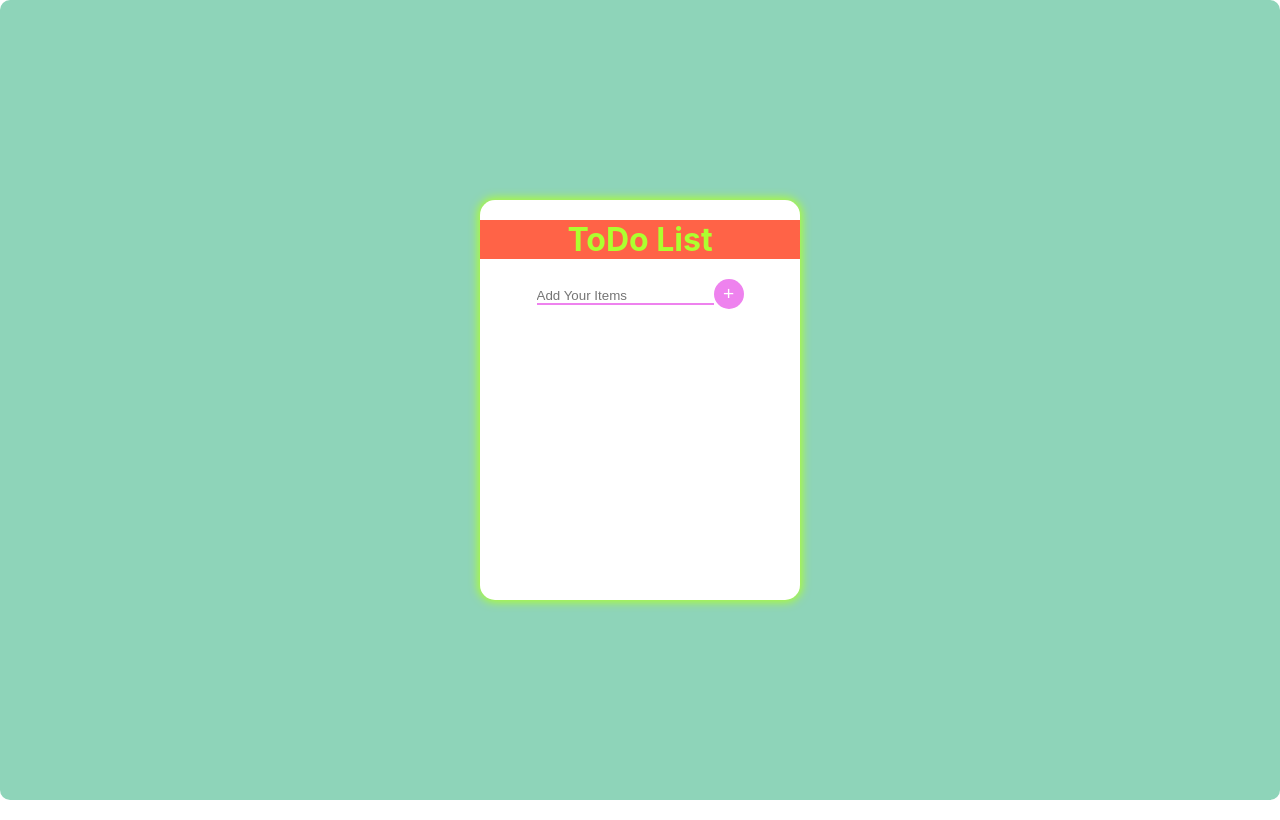
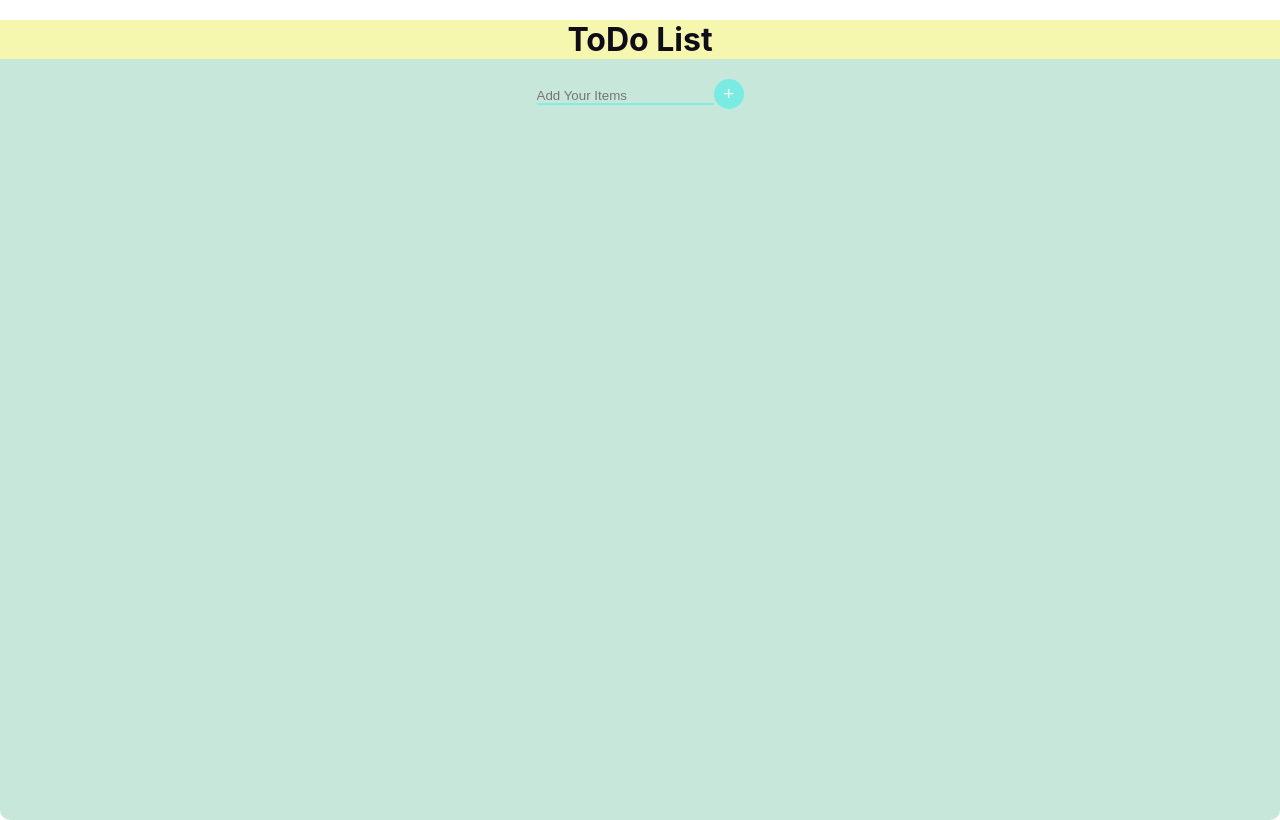
Before and after one commit to krisanu886/ToDo-list, a React (Create React App) app: page / in a window 1280 px wide. Built offline with nearby package versions, Linux system fonts and the light colour scheme.

Commit message:
updatedToDo-List

```diff
--- a/package.json
+++ b/package.json
@@ -8,6 +8,7 @@
     "@testing-library/user-event": "^13.5.0",
     "react": "^17.0.2",
     "react-dom": "^17.0.2",
+    "react-icons": "^4.3.1",
     "react-scripts": "5.0.0",
     "web-vitals": "^2.1.3"
   },
--- a/src/ToDoList.js
+++ b/src/ToDoList.js
@@ -1,4 +1,7 @@
 import React, { useState } from "react";
+import { FcFullTrash } from "react-icons/fc";
+// import { FcDownload } from "react-icons/fc";
+import { FaPencilAlt } from "react-icons/fa";
 import "./style.css";
 
 const ToDoList = () => {
@@ -13,24 +16,40 @@ const ToDoList = () => {
     });
     setInputList("");
   };
+  const textDelete=()=>{}
+  const textEdit=()=>{}
   return (
     <>
       <div className="container">
-        <div className="container2">
-          <h1>ToDo List</h1>
+        <h1 className="h1">ToDo List</h1>
         <input
           type="text"
           value={inputList}
           placeholder="Add Your Items"
           onChange={inputItems}
         />
-          <button onClick={itemSubmit}>+</button>
+        <button onClick={itemSubmit}>+ </button>
 
-          {/* Hello brother */}
         {items.map((itemsValue) => {
-            return <li>{itemsValue}</li>;
+          return (
+            <div className="map">
+              <textArea type="text" value={inputList}>
+                {itemsValue}
+              </textArea>
+              <div className="mapButton">
+                <i onClick={textDelete}>
+                  <FcFullTrash />
+                </i>
+                {/* <i onClick={textDownload}>
+                  <FcDownload />
+                </i> */}
+                <i onClick={textEdit}>
+                  <FaPencilAlt />
+                </i>
+              </div>
+            </div>
+          );
         })}
-        </div>
       </div>
     </>
   );
--- a/src/style.css
+++ b/src/style.css
@@ -9,40 +9,60 @@
     text-align: center;
     align-items: center;
     justify-content: center;
-    display: flex;
-    flex-direction: row;
+    /* display: flex;
+    flex-direction: row; */
     border-radius: 10px;
-    background-color: rgb(142, 212, 185);
+    background-color: rgb(200, 231, 219);
 }
-.container2{
+/* .container2{
     width: 25%;
     height: 50vh;
     background-color: white;
     border-radius: 15px;
     box-shadow: 0 0 10px 2px greenyellow;
-}
+} */
 input{
     border: none;
-    border-bottom: 2px solid violet;
+    border-bottom: 2px solid rgb(130, 238, 224);
     outline: none;
+    background-color: rgb(200, 231, 219);
 }
 button{
     width: 30px;
     height: 30px;
     border: none;
     border-radius: 50%;
-    background-color: violet;
+    background-color: rgb(120, 236, 227);
     color: white;
     font-size:larger;
 
 }
 button:hover{
-    background-color: springgreen;
+    /* background-color: springgreen; */
     cursor: pointer;
+    box-shadow: 2px 2px 2px 2px rgb(179, 182, 182);
 }
-h1{
+.h1{
     margin-top: 20px;
     margin-bottom: 20px;
-    background-color: tomato;
-    color: greenyellow;
+    background-color: rgb(245, 247, 174);
+    color: rgb(15, 13, 24);
 }
+.map{
+    margin: 10px;
+    border: none;
+    width: 20px;
+}
+.mapButton{
+    display: flex;
+    flex-direction: row;
+
+}
+i{
+    font-size: larger;
+    margin: 5px;
+}
+i:hover{
+    cursor: pointer;
+    box-shadow: 2px 2px 2px 2px rgb(179, 182, 182);
+}
```
Also changed, not shown: 1 other file (tests, documents, lock files or other folders). Lines whose indentation alone changed are shown as unchanged.
